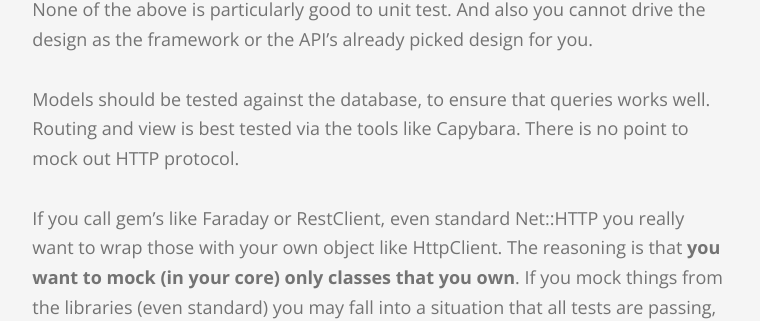
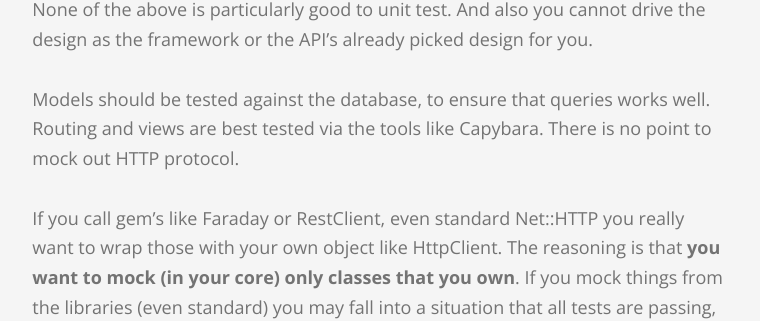
Before and after one commit to michalorman/michalorman.github.com, a Jekyll site: the page built from _posts/2014-05-15-unit-or-integration-testing.md, in a window 1280 px wide and 900 px high, scrolled down 2876 px. Shown: the part 173-494 px from the top of the window, without its empty margins (259-1019 px from the left). Built offline with Jekyll 4.4.1, drawn with Linux system fonts in a browser that asks for light colours; nearby versions of some CDN libraries; Markdown is read by kramdown in place of the engine named in the settings; comment, search, counter and statistics services are not loaded.

Commit message:
Fix spelling.

```diff
--- a/_posts/2014-05-15-unit-or-integration-testing.md
+++ b/_posts/2014-05-15-unit-or-integration-testing.md
@@ -94,7 +94,7 @@ None of the above is particularly good to unit test. And also you cannot drive
 the design as the framework or the API's already picked design for you.
 
 Models should be tested against the database, to ensure that queries works well.
-Routing and view is best tested via the tools like Capybara. There is no point to
+Routing and views are best tested via the tools like Capybara. There is no point to
 mock out HTTP protocol.
 
 If you call gem's like Faraday or RestClient, even standard Net::HTTP you really want to
```
